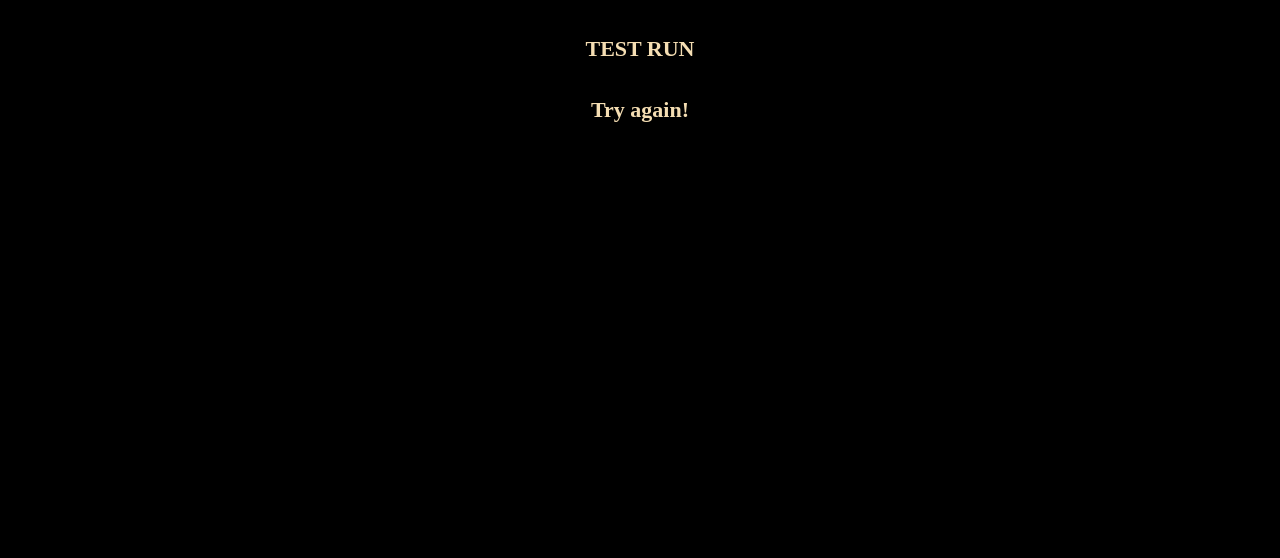
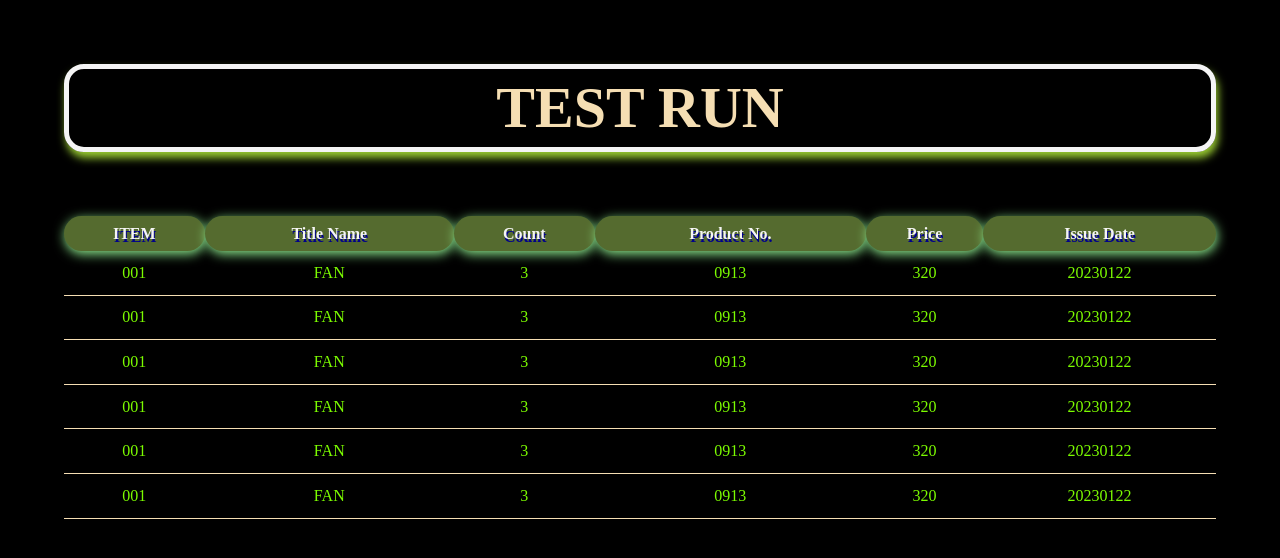
Before and after one commit to gabrielwen979/cssStaging, a plain HTML site: page index.html in a window 1280 px wide. Drawn offline with Linux system fonts and the light colour scheme.

Commit message:
style change

```diff
--- a/css/style.css
+++ b/css/style.css
@@ -51,7 +51,41 @@ h1{
 	margin-top: 3%;
 	font-weight: bolder;
 	color: wheat;
-  font-size: 22px;
+  font-size: 58px;
   text-align: center;
+	border: solid 5px whitesmoke;
+	margin:5%;
+	border-radius: 20px;
+	padding: .8% 2%;
+	box-shadow: 2px 6px 8px yellowgreen;
 
 }
+
+
+.menu{
+	min-width: 90%;
+	margin: 5%;
+	color: lawngreen;
+	text-align: center;
+	/* border: wheat 1px solid; */
+
+}
+
+.menu th{
+	padding: .8% 2%;
+	color: whitesmoke;
+	text-align: center;
+	font-weight: bolder;
+	background-color: darkolivegreen;
+	border-radius: 30px;
+	text-shadow: 1px 3px darkblue;
+	box-shadow: 1px 3px 12px lightgreen;
+}
+
+.menu td{
+
+	padding: 1.2%;
+	color: lawngreen;
+	text-align: center;
+	border-bottom: wheat 1px solid;
+}
--- a/index.html
+++ b/index.html
@@ -22,9 +22,7 @@
 
 <body>
   <h1>TEST RUN</h1>
-  <h1>Try again!</h1>
-  <div class="menu">
-    <table>
+    <table class="menu">
       <tr>
         <th>ITEM</th>
         <th>Title Name</th>
@@ -41,8 +39,50 @@
         <td>320</td>
         <td>20230122</td>
       </tr>
+      <tr>
+        <td>001</td>
+        <td>FAN</td>
+        <td>3</td>
+        <td>0913</td>
+        <td>320</td>
+        <td>20230122</td>
+      </tr>
+      <tr>
+        <td>001</td>
+        <td>FAN</td>
+        <td>3</td>
+        <td>0913</td>
+        <td>320</td>
+        <td>20230122</td>
+      </tr>
+      <tr>
+        <td>001</td>
+        <td>FAN</td>
+        <td>3</td>
+        <td>0913</td>
+        <td>320</td>
+        <td>20230122</td>
+      </tr>
+      <tr>
+        <td>001</td>
+        <td>FAN</td>
+        <td>3</td>
+        <td>0913</td>
+        <td>320</td>
+        <td>20230122</td>
+      </tr>
+      <tr>
+        <td>001</td>
+        <td>FAN</td>
+        <td>3</td>
+        <td>0913</td>
+        <td>320</td>
+        <td>20230122</td>
+      </tr>
+
+
     </table>
-  </div>
+
 </body>
 
 </html>
```
